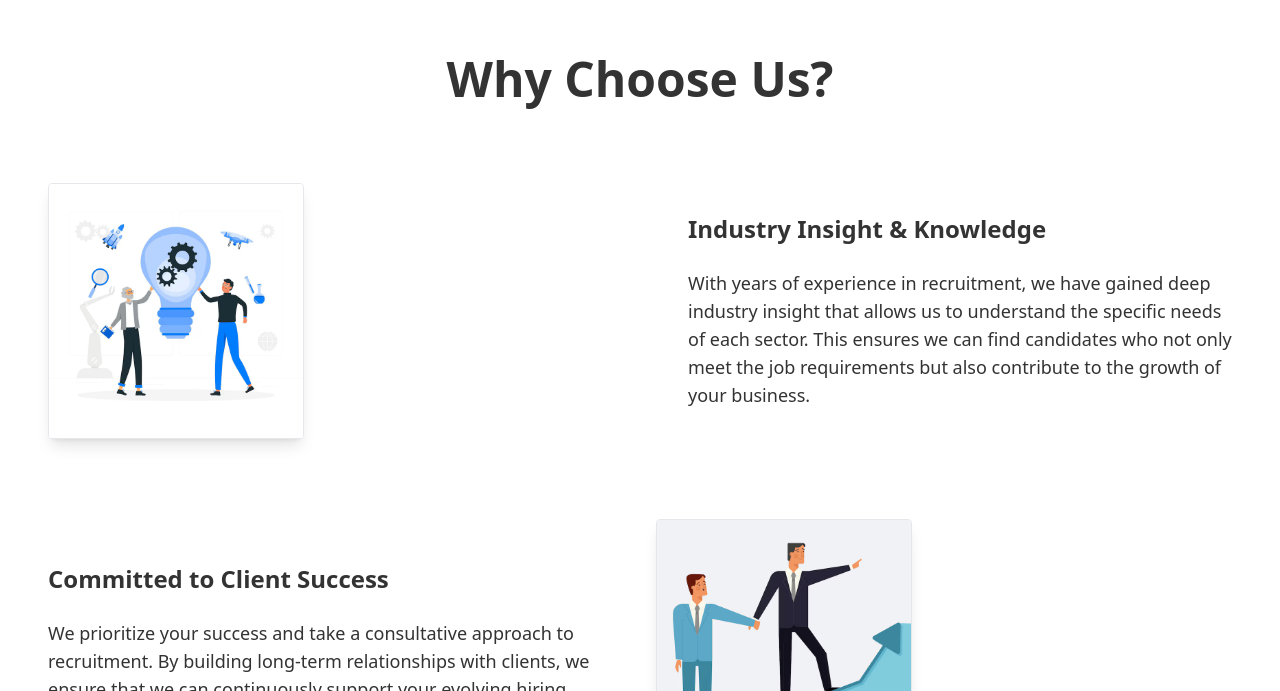
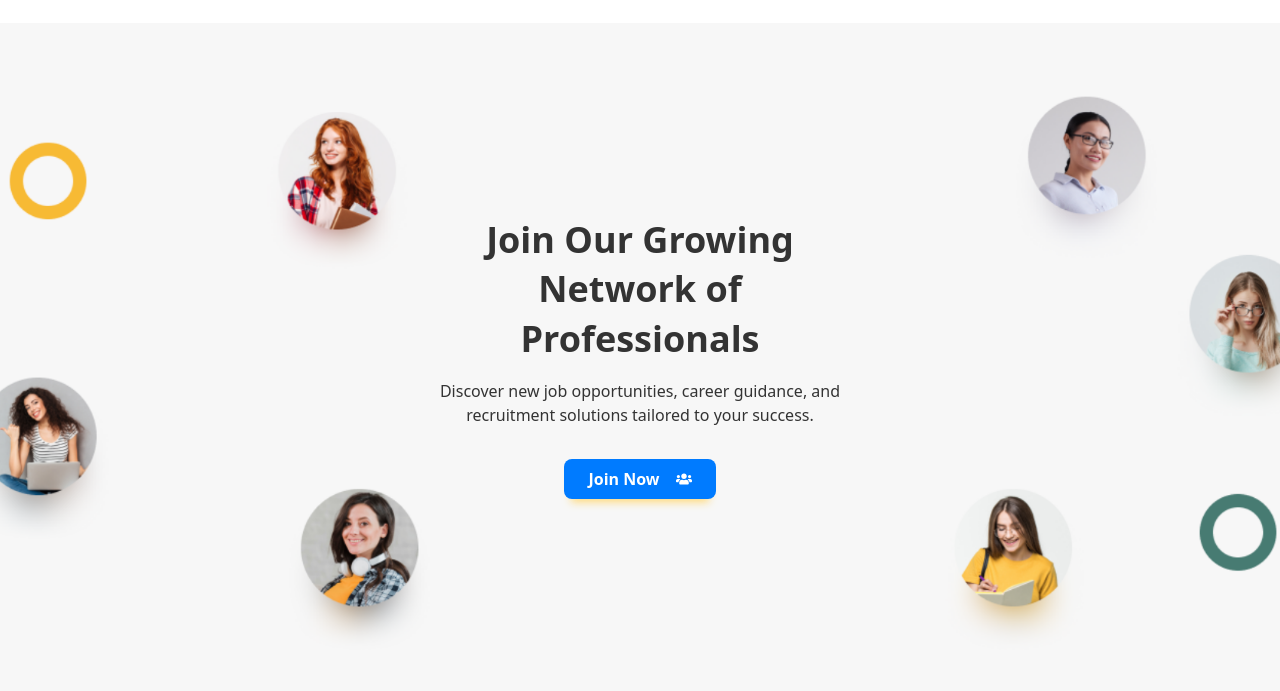
Before and after one commit to anishmendes/Himalayan-Recruitment, a React (Vite) app: page / in a window 1280 px wide. Shown: the part 1689-2380 px from the top of the page. Built offline with nearby package versions, Linux system fonts and the light colour scheme.

Commit message:
hide the why choose us

```diff
--- a/src/App.jsx
+++ b/src/App.jsx
@@ -10,7 +10,7 @@ import AboutPage from "./pages/about/AboutPage";  // Matching the exact file nam
 import { BrowserRouter as Router, Route, Routes } from "react-router-dom"; // Import Router and related components
 import AOS from "aos";
 import "aos/dist/aos.css";
-import WhyUs from "./components/Services/WhyUs";
+// import WhyUs from "./components/Services/WhyUs";
 
 AOS.init();
 
@@ -25,7 +25,7 @@ const App = () => {
               <Hero />
               <Services />
               <Banner />
-              <WhyUs/>
+              {/* <WhyUs/> */}
               <Subscribe />
               <Banner2 />
               <Footer />
```
